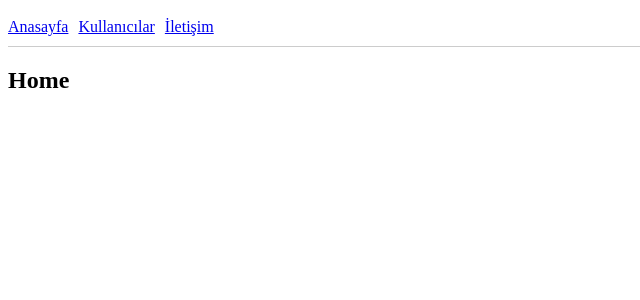
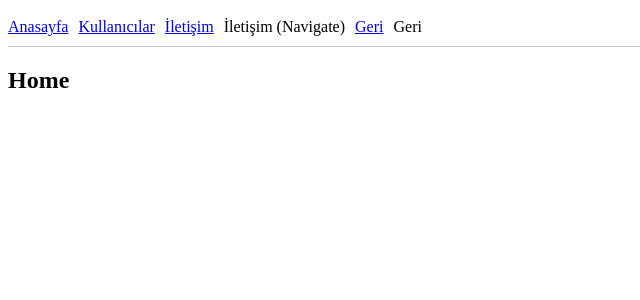
Before and after one commit to Svobodennn/React, a React (Create React App) app in the folder routing/: page / in a window 1280 px wide. Shown: the top 300 px of the page, without its empty margins (0-640 px from the left). Built offline with nearby package versions, Linux system fonts and the light colour scheme.

Commit message:
useNavigate Fonksiyonu

```diff
--- a/routing/src/components/Menu.js
+++ b/routing/src/components/Menu.js
@@ -1,13 +1,17 @@
 import React from 'react'
-import { Link } from 'react-router-dom'
+import { Link, useNavigate } from 'react-router-dom'
 
 function Menu() {
+  const navigate = useNavigate();
   return (
     <div>
       <ul className='menu'>
         <li><Link to="/">Anasayfa</Link></li>
         <li><Link to="users">Kullanıcılar</Link></li>
         <li><Link to="contact">İletişim</Link></li>
+        <li onClick={()=>navigate("contact")}>İletişim (Navigate)</li>
+        <li><a href='#/' onClick={()=>navigate(-1)}>Geri</a></li>
+        <li onClick={()=>navigate(-1)}>Geri</li> {/* Bir önceki sayfaya dönmeyi sağlar */}
       </ul>
     </div>
   )
```
